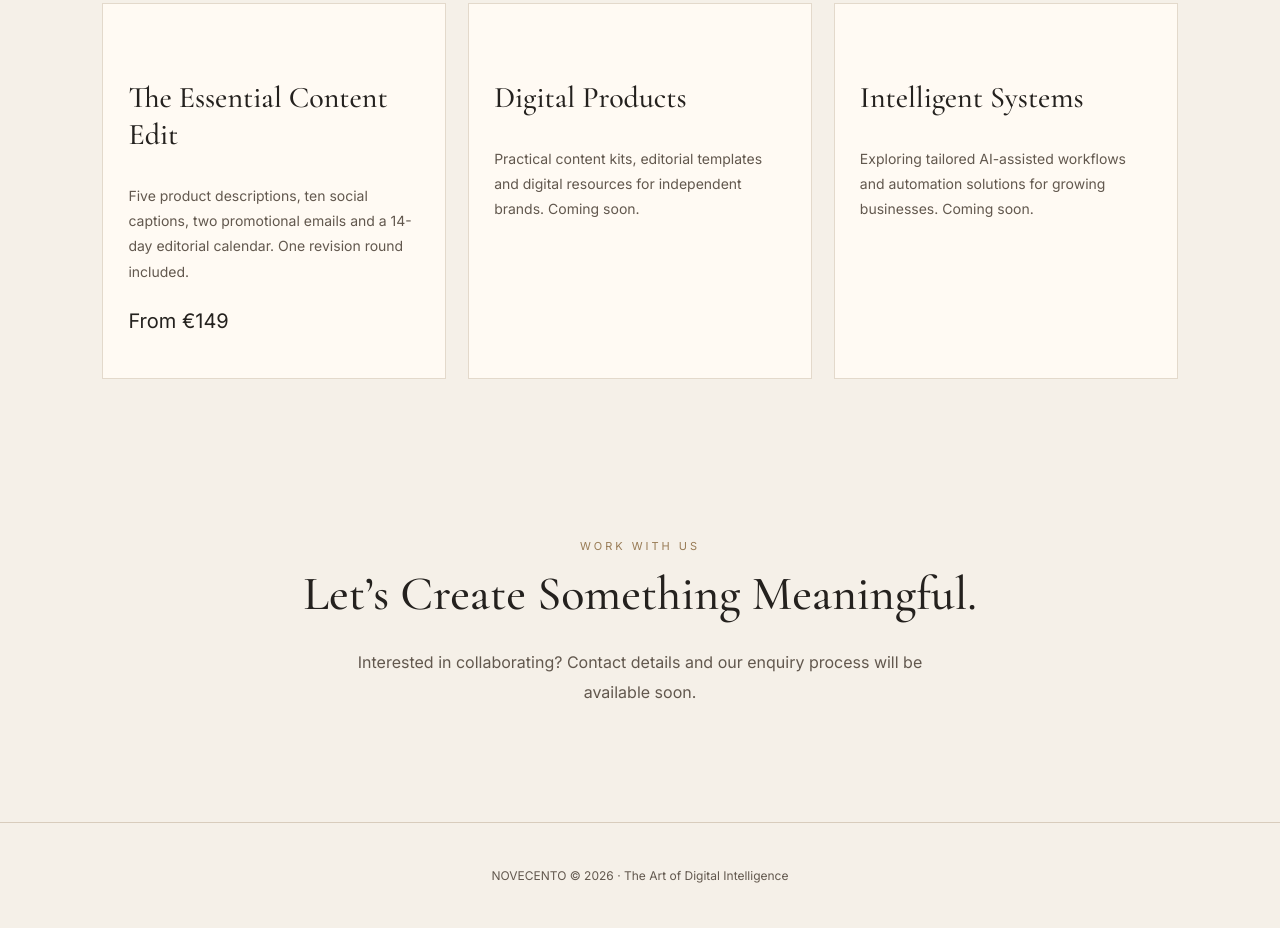
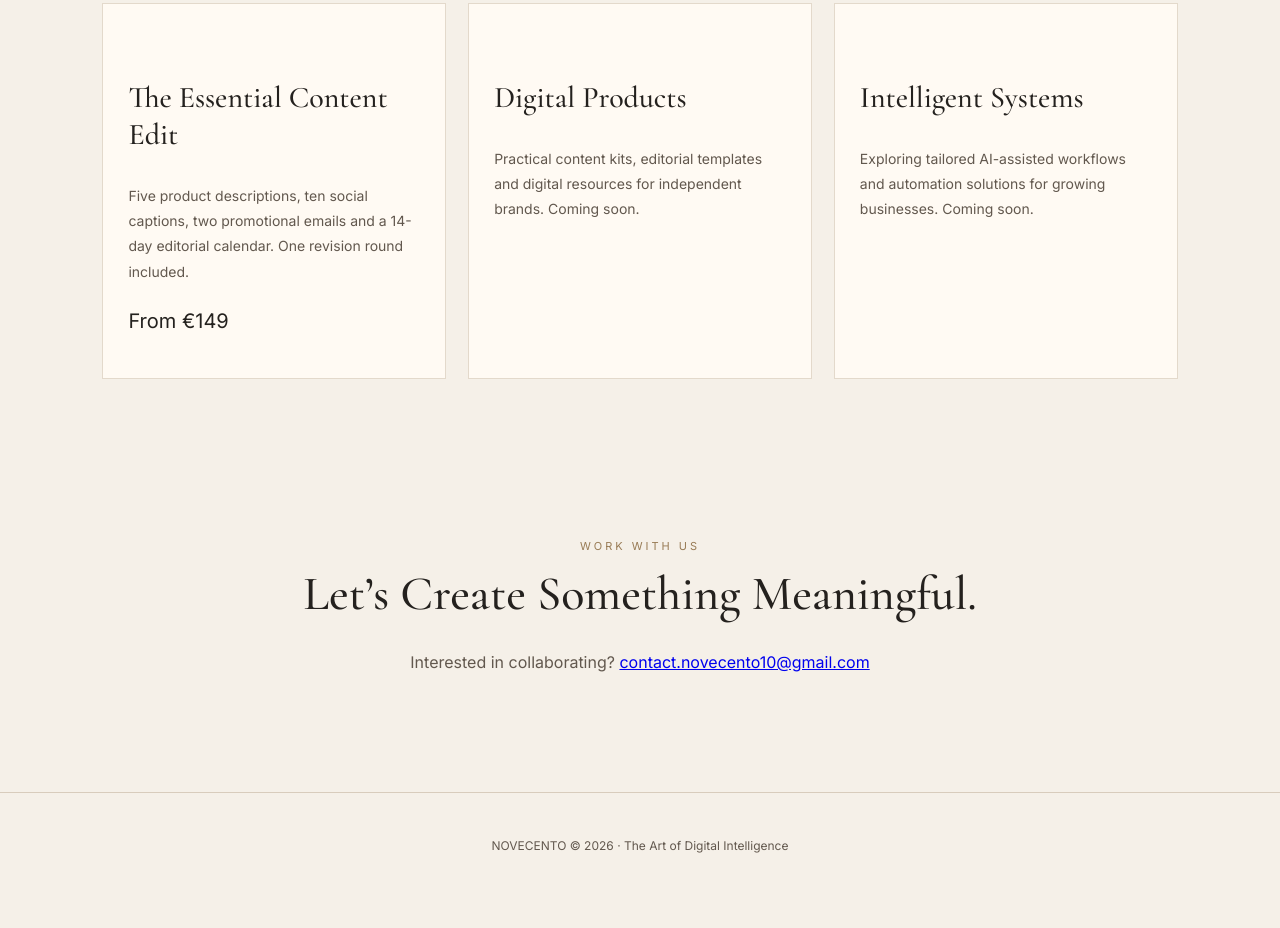
Before and after one commit to adamdenise/NOVECENTO, a plain HTML site: page index.html in a window 1280 px wide. Shown: the part 1332-2260 px from the top of the page. After the commit the page ends 2230 px from the top, so only its background shows below. Drawn offline with nearby package versions, Linux system fonts and the light colour scheme.

Commit message:
Update index.html

```diff
--- a/index.html
+++ b/index.html
@@ -16,7 +16,7 @@
 <section class="hero"><div class="eyebrow">Independent Digital Creative House</div><h1>Where Creativity Meets Intelligence.</h1><p>Distinctive editorial content, thoughtful brand experiences and intelligent digital solutions for ambitious businesses.</p><a class="btn" href="#services">EXPLORE OUR SERVICES</a></section>
 <section class="section" id="about"><div class="eyebrow">The Novecento Philosophy</div><h2>Creativity with Purpose.</h2><p class="intro">Inspired by Italian design and powered by modern technology, NOVECENTO brings together creative thinking, strategic storytelling and practical digital innovation.</p></section>
 <section class="section" id="services"><div class="eyebrow">What We Create</div><h2>Our Services</h2><div class="services"><article class="service"><h3>The Essential Content Edit</h3><p>Five product descriptions, ten social captions, two promotional emails and a 14-day editorial calendar. One revision round included.</p><div class="price">From €149</div></article><article class="service"><h3>Digital Products</h3><p>Practical content kits, editorial templates and digital resources for independent brands. Coming soon.</p></article><article class="service"><h3>Intelligent Systems</h3><p>Exploring tailored AI-assisted workflows and automation solutions for growing businesses. Coming soon.</p></article></div></section>
-<section class="section" id="contact"><div class="eyebrow">Work With Us</div><h2>Let’s Create Something Meaningful.</h2><p class="intro">Interested in collaborating? Contact details and our enquiry process will be available soon.</p></section>
+<section class="section" id="contact"><div class="eyebrow">Work With Us</div><h2>Let’s Create Something Meaningful.</h2><p class="intro">Interested in collaborating? <a href="mailto:contact.novecento10@gmail.com">contact.novecento10@gmail.com</a></p></section>
 </main>
 <footer>NOVECENTO © 2026 · The Art of Digital Intelligence</footer>
 </body>
```
